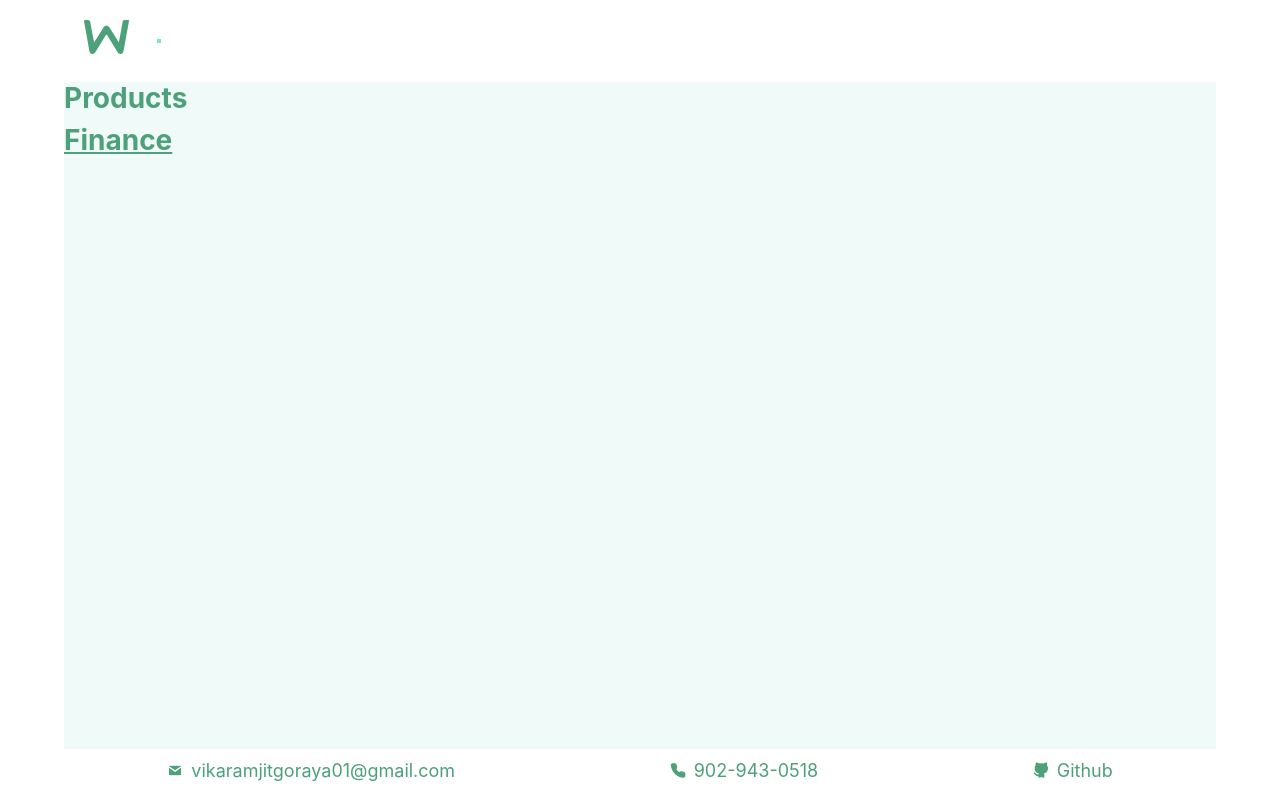
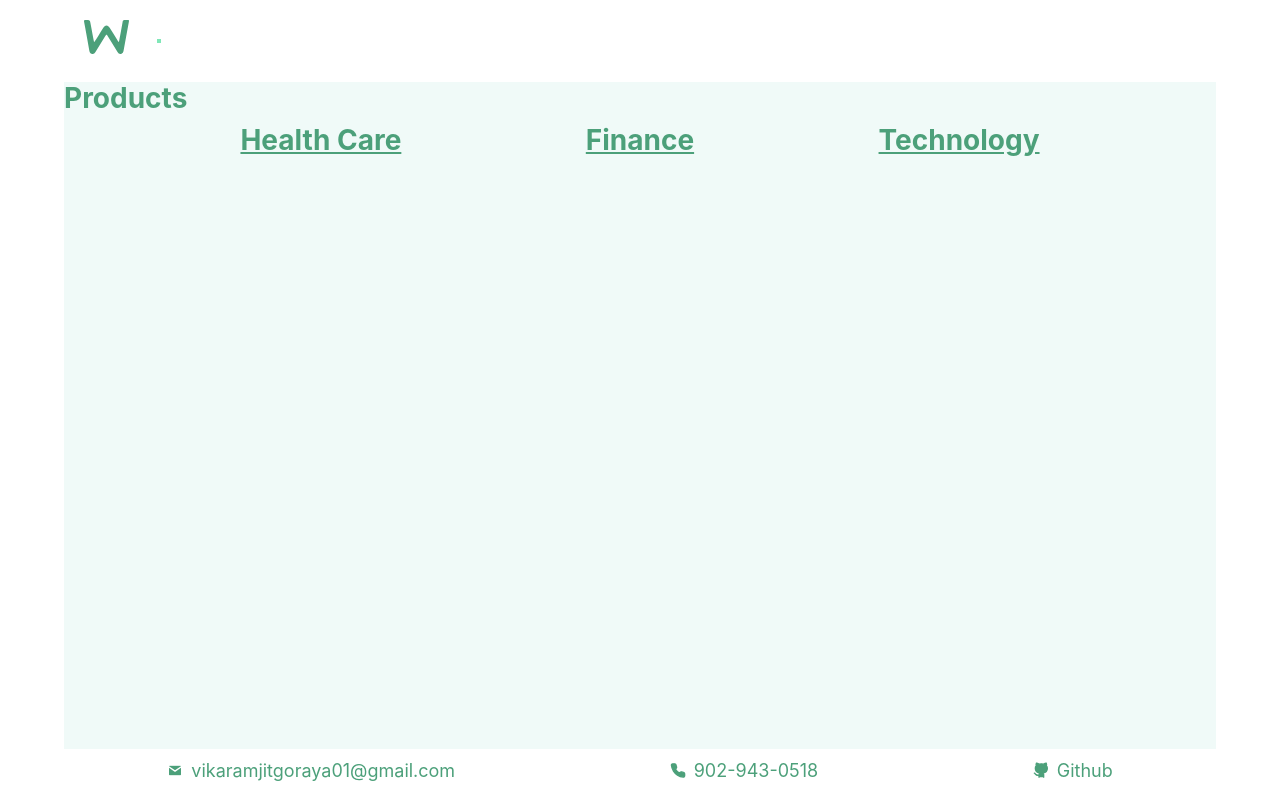
Before and after one commit to VikaramjitSinghGorraya/WEMI, a React (Create React App) app: page /products in a window 1280 px wide. Built offline with nearby package versions, Linux system fonts and the light colour scheme.

Commit message:
Implementing products page

```diff
--- a/src/pages/Products.js
+++ b/src/pages/Products.js
@@ -4,7 +4,6 @@ import Header from '../components/Header';
 import axios from 'axios';
 import Dataset from '../components/Dataset.json';
 const Products = () => {
-	const [productInfo, setProductInfo] = useState([]);
 	const health = [];
 	const finance = [];
 	const technology = [];
@@ -14,7 +13,6 @@ const Products = () => {
 			if (data.category === 'Health Care') health.push(data);
 			if (data.category === 'Finance') finance.push(data);
 			if (data.category === 'Technology') technology.push(data);
-			console.log(finance);
 		});
 	}, []);
 	const displayProducts = () => {
@@ -30,17 +28,36 @@ const Products = () => {
 		return (
 			<VStack color='#4CA07A' w='100%' alignItems='flex-start'>
 				<Heading fontSize='28px'>Products</Heading>
-				<HStack>
+				<HStack w='100%' justifyContent='space-evenly'>
+					<VStack>
+						<Heading textDecoration='underline' fontSize='28px'>
+							Health Care
+						</Heading>
+						{health.map((healthItem, index) => {
+							<Text as='p' key={index}>
+								{healthItem}
+							</Text>;
+						})}
+					</VStack>
 					<VStack>
 						<Heading textDecoration='underline' fontSize='28px'>
 							Finance
 						</Heading>
-
-						{finance.map((item, index) => (
-							<Text as='p' key='index'>
-								{finance[0].name}
-							</Text>
-						))}
+						{finance.map((financeItem, index) => {
+							<Text as='p' key={index}>
+								{financeItem.name}
+							</Text>;
+						})}
+					</VStack>
+					<VStack>
+						<Heading textDecoration='underline' fontSize='28px'>
+							Technology
+						</Heading>
+						{technology.map((item, index) => {
+							<Text as='p' key={index}>
+								{item.name}
+							</Text>;
+						})}
 					</VStack>
 				</HStack>
 			</VStack>
```
